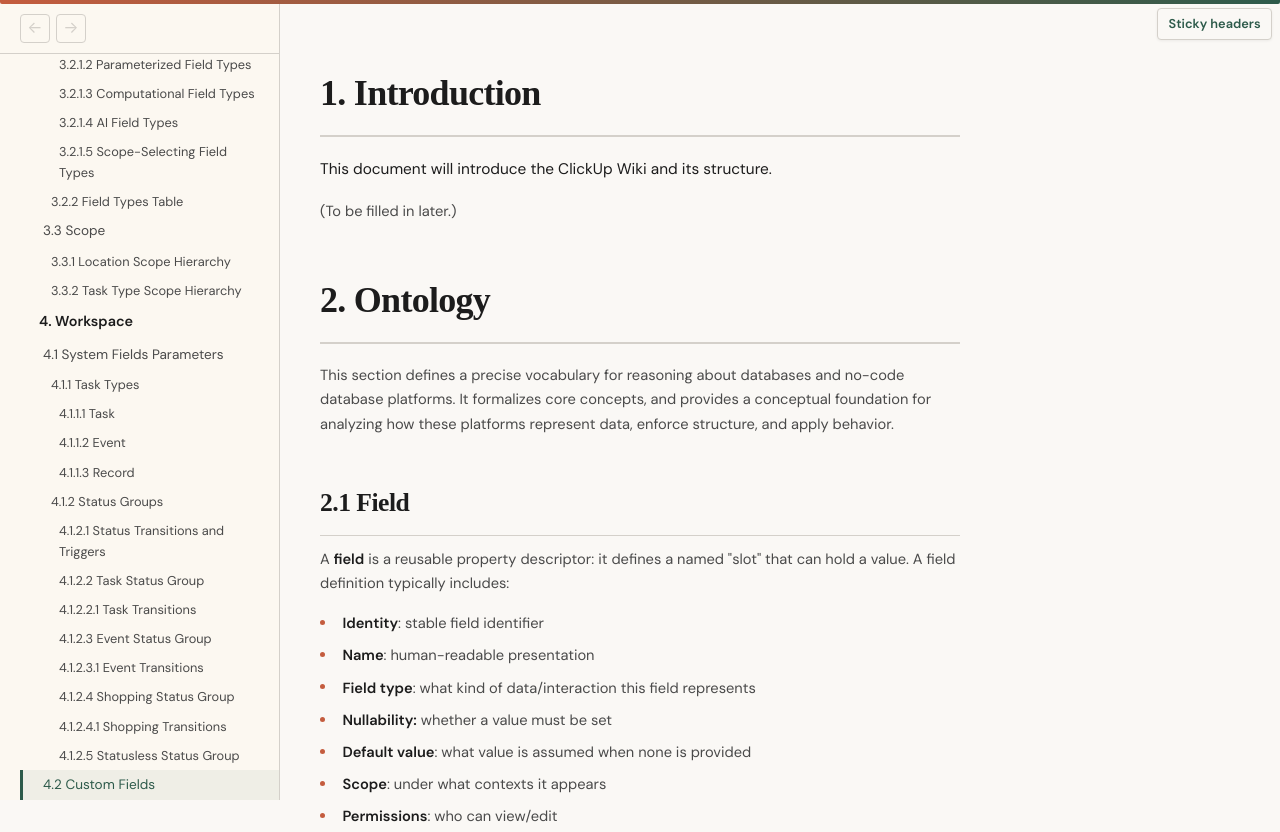
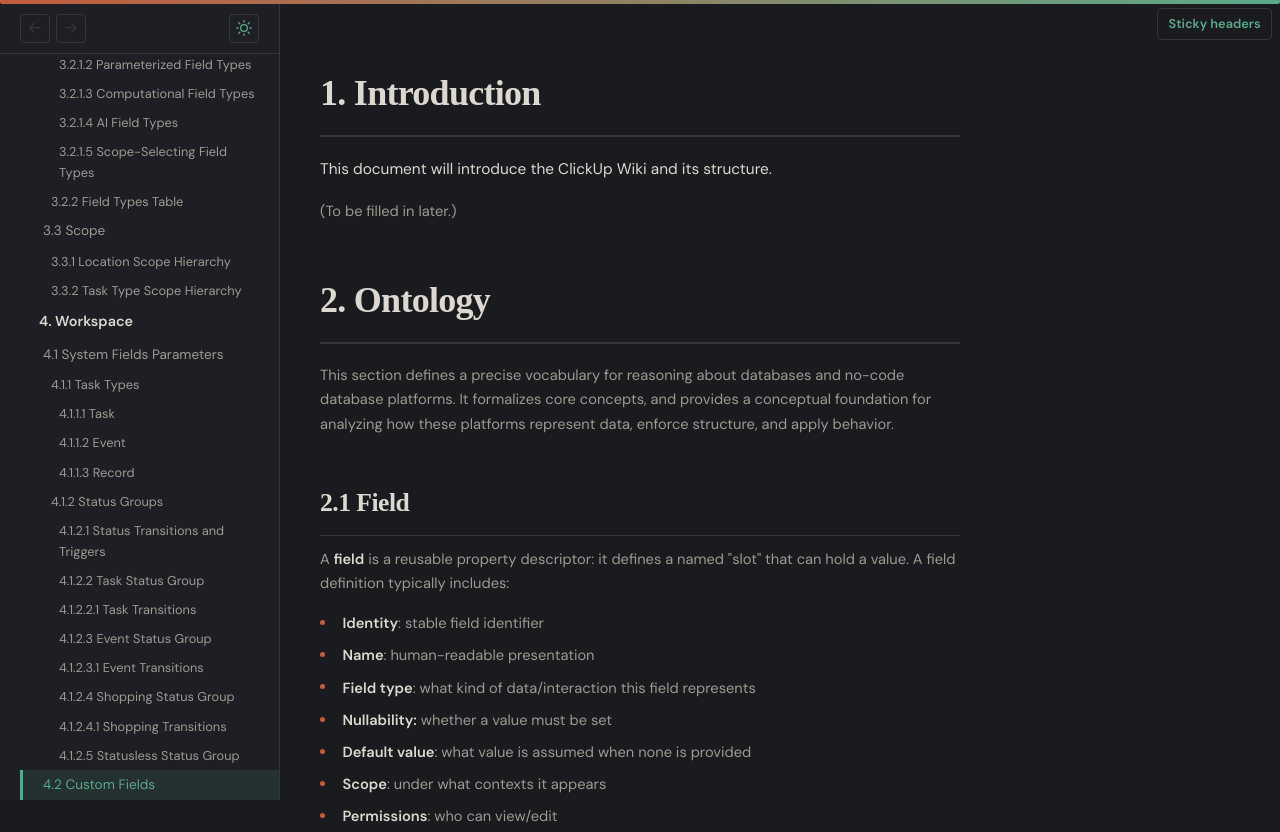
Before and after one commit to rksilvergreen/clickup_wiki, an Astro site: page / in a window 1280 px wide. Shown: the top 832 px of the page. Built offline with nearby package versions, Linux system fonts and the light colour scheme; Astro itself is replaced by a stand-in of ours.

Commit message:
dark mode

```diff
--- a/src/theme/components/NavControls.astro
+++ b/src/theme/components/NavControls.astro
@@ -17,4 +17,18 @@
     aria-label="Navigate forward"
     disabled
   >&rarr;</button>
+  <button
+    type="button"
+    class="doc-nav-btn doc-theme-toggle"
+    id="theme-toggle"
+    title="Switch to light mode"
+    aria-label="Switch to light mode"
+  >
+    <svg class="icon-sun" width="16" height="16" viewBox="0 0 24 24" fill="none" stroke="currentColor" stroke-width="2" stroke-linecap="round" stroke-linejoin="round">
+      <circle cx="12" cy="12" r="5"/><line x1="12" y1="1" x2="12" y2="3"/><line x1="12" y1="21" x2="12" y2="23"/><line x1="4.22" y1="4.22" x2="5.64" y2="5.64"/><line x1="18.36" y1="18.36" x2="19.78" y2="19.78"/><line x1="1" y1="12" x2="3" y2="12"/><line x1="21" y1="12" x2="23" y2="12"/><line x1="4.22" y1="19.78" x2="5.64" y2="18.36"/><line x1="18.36" y1="5.64" x2="19.78" y2="4.22"/>
+    </svg>
+    <svg class="icon-moon" width="16" height="16" viewBox="0 0 24 24" fill="none" stroke="currentColor" stroke-width="2" stroke-linecap="round" stroke-linejoin="round" style="display:none">
+      <path d="M21 12.79A9 9 0 1 1 11.21 3 7 7 0 0 0 21 12.79z"/>
+    </svg>
+  </button>
 </div>
--- a/src/theme/layouts/WikiLayout.astro
+++ b/src/theme/layouts/WikiLayout.astro
@@ -29,6 +29,9 @@ const { title, tocEntries } = Astro.props;
     href="https://fonts.googleapis.com/css2?family=Libre+Baskerville:ital,wght@0,400;0,700;1,400&family=DM+Sans:ital,wght@0,400;0,500;0,600;0,700;1,400&display=swap"
     rel="stylesheet"
   />
+  <script is:inline>
+    (function(){var t=localStorage.getItem('wiki-theme');if(t==='light')document.documentElement.setAttribute('data-theme','light')})();
+  </script>
 </head>
 <body>
   <div class="doc-header-strip"></div>
@@ -53,5 +56,6 @@ const { title, tocEntries } = Astro.props;
   <script src="../scripts/schema-table-height.ts"></script>
   <script src="../scripts/section-tooltip.ts"></script>
   <script src="../scripts/nav-history.ts"></script>
+  <script src="../scripts/theme-toggle.ts"></script>
 </body>
 </html>
--- /dev/null
+++ b/src/theme/scripts/theme-toggle.ts
@@ -0,0 +1,32 @@
+(function () {
+  const btn = document.getElementById('theme-toggle') as HTMLButtonElement;
+  if (!btn) return;
+
+  const sunEl = btn.querySelector('.icon-sun') as SVGElement;
+  const moonEl = btn.querySelector('.icon-moon') as SVGElement;
+
+  function isDark() {
+    return document.documentElement.getAttribute('data-theme') !== 'light';
+  }
+
+  function update() {
+    const dark = isDark();
+    sunEl.style.display = dark ? '' : 'none';
+    moonEl.style.display = dark ? 'none' : '';
+    btn.title = dark ? 'Switch to light mode' : 'Switch to dark mode';
+    btn.setAttribute('aria-label', btn.title);
+  }
+
+  btn.addEventListener('click', function () {
+    if (isDark()) {
+      document.documentElement.setAttribute('data-theme', 'light');
+      localStorage.setItem('wiki-theme', 'light');
+    } else {
+      document.documentElement.removeAttribute('data-theme');
+      localStorage.setItem('wiki-theme', 'dark');
+    }
+    update();
+  });
+
+  update();
+})();
--- a/src/theme/styles/document.css
+++ b/src/theme/styles/document.css
@@ -1,22 +1,44 @@
 :root {
-  --doc-ink: #1c1c1c;
-  --doc-ink-light: #4a4a4a;
-  --doc-cream: #faf8f5;
-  --doc-accent: #c45c3e;
-  --doc-accent-muted: #e8b4a8;
-  --doc-border: #d4d0ca;
-  --doc-highlight: #2d5a4a;
-  --doc-table-base-scope: #1d4ed8;
-  --doc-table-custom-fields: #1d4ed8;
-  --doc-table-field-types: #6d28d9;
   --sticky-h1: 0.5rem;
   --sticky-h2: 5rem;
   --sticky-h3: 8.25rem;
   --sticky-h4: 11.5rem;
   --sticky-h5: 14.75rem;
   --sticky-h6: 18rem;
+
+  --doc-table-base-scope: #1d4ed8;
+  --doc-table-custom-fields: #1d4ed8;
+  --doc-table-field-types: #6d28d9;
+  --doc-table-default: #2d5a4a;
+  --doc-accent: #c45c3e;
+  --doc-accent-muted: #e8b4a8;
+
+  /* Dark theme (default) */
+  --doc-ink: #dcd8d0;
+  --doc-ink-light: #9e9a92;
+  --doc-cream: #1a1b1f;
+  --doc-border: #35363d;
+  --doc-highlight: #5aaa8a;
+  --doc-scrollbar-track: #222228;
+  --doc-scrollbar-thumb: var(--doc-border);
+  --doc-surface: #222228;
+  --doc-toc-bg: #1e1f24;
+  --doc-tint-subtle: rgba(90, 170, 138, 0.06);
+  --doc-tint: rgba(90, 170, 138, 0.12);
+}
+
+[data-theme="light"] {
+  --doc-ink: #1c1c1c;
+  --doc-ink-light: #4a4a4a;
+  --doc-cream: #faf8f5;
+  --doc-border: #d4d0ca;
+  --doc-highlight: #2d5a4a;
   --doc-scrollbar-track: #f3eee7;
   --doc-scrollbar-thumb: var(--doc-border);
+  --doc-surface: #fff;
+  --doc-toc-bg: #fcf8f1;
+  --doc-tint-subtle: rgba(45, 90, 74, 0.03);
+  --doc-tint: rgba(45, 90, 74, 0.06);
 }
 
 * {
@@ -26,6 +48,19 @@
 }
 
 @media print {
+  :root {
+    --doc-ink: #1c1c1c;
+    --doc-ink-light: #4a4a4a;
+    --doc-cream: #faf8f5;
+    --doc-border: #d4d0ca;
+    --doc-highlight: #2d5a4a;
+    --doc-scrollbar-track: #f3eee7;
+    --doc-surface: #fff;
+    --doc-toc-bg: #fcf8f1;
+    --doc-tint-subtle: rgba(45, 90, 74, 0.03);
+    --doc-tint: rgba(45, 90, 74, 0.06);
+  }
+
   body {
     -webkit-print-color-adjust: exact;
     print-color-adjust: exact;
@@ -87,13 +122,13 @@ body {
 }
 
 .doc-sticky-toggle:hover {
-  background: #fff;
+  background: var(--doc-surface);
   border-color: var(--doc-highlight);
 }
 
 .doc-sticky-toggle[aria-pressed="false"] {
   color: var(--doc-ink-light);
-  background: #fff;
+  background: var(--doc-surface);
 }
 
 .doc-sticky-toggle[aria-pressed="false"]:hover {
@@ -128,7 +163,7 @@ body {
 }
 
 .doc-nav-btn:hover:not(:disabled) {
-  background: rgba(45, 90, 74, 0.06);
+  background: var(--doc-tint);
   border-color: var(--doc-highlight);
 }
 
@@ -136,6 +171,10 @@ body {
   color: var(--doc-border);
   cursor: default;
   border-color: var(--doc-border);
+}
+
+.doc-theme-toggle {
+  margin-left: auto;
 }
 
 .doc-layout {
@@ -153,7 +192,7 @@ body {
   display: flex;
   flex-direction: column;
   border-right: 1px solid var(--doc-border);
-  background: #fcf8f1;
+  background: var(--doc-toc-bg);
   z-index: 10000;
 }
 
@@ -209,7 +248,7 @@ body {
 
 .doc-toc a:hover {
   color: var(--doc-highlight);
-  background: rgba(45, 90, 74, 0.04);
+  background: var(--doc-tint-subtle);
 }
 
 .doc-toc a:focus {
@@ -220,7 +259,7 @@ body {
 .doc-toc a.is-active {
   color: var(--doc-highlight);
   border-left-color: var(--doc-highlight);
-  background: rgba(45, 90, 74, 0.06);
+  background: var(--doc-tint);
 }
 
 .doc-content {
@@ -431,7 +470,7 @@ body {
 }
 
 .document .doc-tree {
-  background: #fff;
+  background: var(--doc-surface);
   border: 1px solid var(--doc-border);
   border-radius: 6px;
   padding: 1rem 1.25rem 1rem 1.5rem;
@@ -477,11 +516,11 @@ body {
   border-collapse: separate;
   border-spacing: 0;
   font-size: 0.9rem;
-  background: #fff;
+  background: var(--doc-surface);
 }
 
 .document table thead {
-  background: var(--doc-highlight);
+  background: var(--doc-table-default);
   color: #fff;
   position: sticky;
   top: var(--table-sticky-top, 0px);
@@ -524,11 +563,11 @@ body {
 }
 
 .document table tbody tr:nth-child(even) {
-  background: rgba(45, 90, 74, 0.03);
+  background: var(--doc-tint-subtle);
 }
 
 .document table tbody tr:hover {
-  background: rgba(45, 90, 74, 0.06);
+  background: var(--doc-tint);
 }
 
 .document table td {
@@ -630,7 +669,7 @@ body {
 .row-preview-tooltip {
   position: fixed;
   z-index: 9999;
-  background: #fff;
+  background: var(--doc-surface);
   border: 1px solid var(--doc-border);
   border-radius: 6px;
   box-shadow: 0 4px 20px rgba(0, 0, 0, 0.13);
@@ -656,7 +695,7 @@ body {
 }
 
 .row-preview-tooltip thead {
-  background: var(--doc-highlight);
+  background: var(--doc-table-default);
   color: #fff;
 }
 
@@ -670,7 +709,7 @@ body {
 }
 
 .row-preview-tooltip[data-preview-type="schema"] thead {
-  background: var(--doc-highlight);
+  background: var(--doc-table-default);
 }
 
 .row-preview-tooltip thead th {
@@ -773,7 +812,7 @@ body {
   left: 0;
   right: 0;
   height: 60px;
-  background: linear-gradient(to bottom, rgba(250, 248, 245, 0), var(--doc-cream));
+  background: linear-gradient(to bottom, transparent, var(--doc-cream));
   border-radius: 0 0 6px 6px;
   pointer-events: none;
 }
@@ -795,7 +834,7 @@ body {
 }
 
 .document .status-group {
-  background: white;
+  background: var(--doc-surface);
   border: 1px solid var(--doc-border);
   border-radius: 6px;
   padding: 1.25rem 1.5rem;
```
